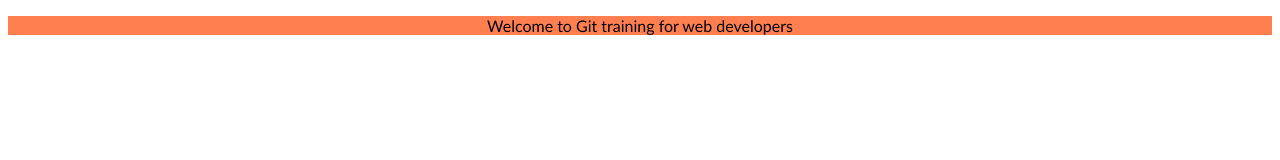
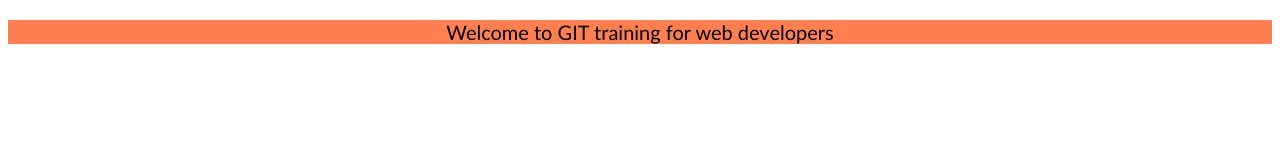
Before and after one commit to JMPaulus/web1_17March, a plain HTML site: page index.html in a window 1280 px wide. Drawn offline with Linux system fonts and the light colour scheme.

Commit message:
changed font size in css, made uppercase in GIT in HTML

```diff
--- a/index.html
+++ b/index.html
@@ -8,6 +8,6 @@
     <link rel="stylesheet" href="style.css">
 </head>
 <body>
-    <p> Welcome to Git training for web developers</p>
+    <p> Welcome to GIT training for web developers</p>
 </body>
 </html>
--- a/style.css
+++ b/style.css
@@ -2,4 +2,5 @@ p{
     background-color: coral;
     text-align: center;
     font-family: 'Trebuchet MS', 'Lucida Sans Unicode', 'Lucida Grande', 'Lucida Sans', Arial, sans-serif;
+    font-size: 20px;
 }
```
